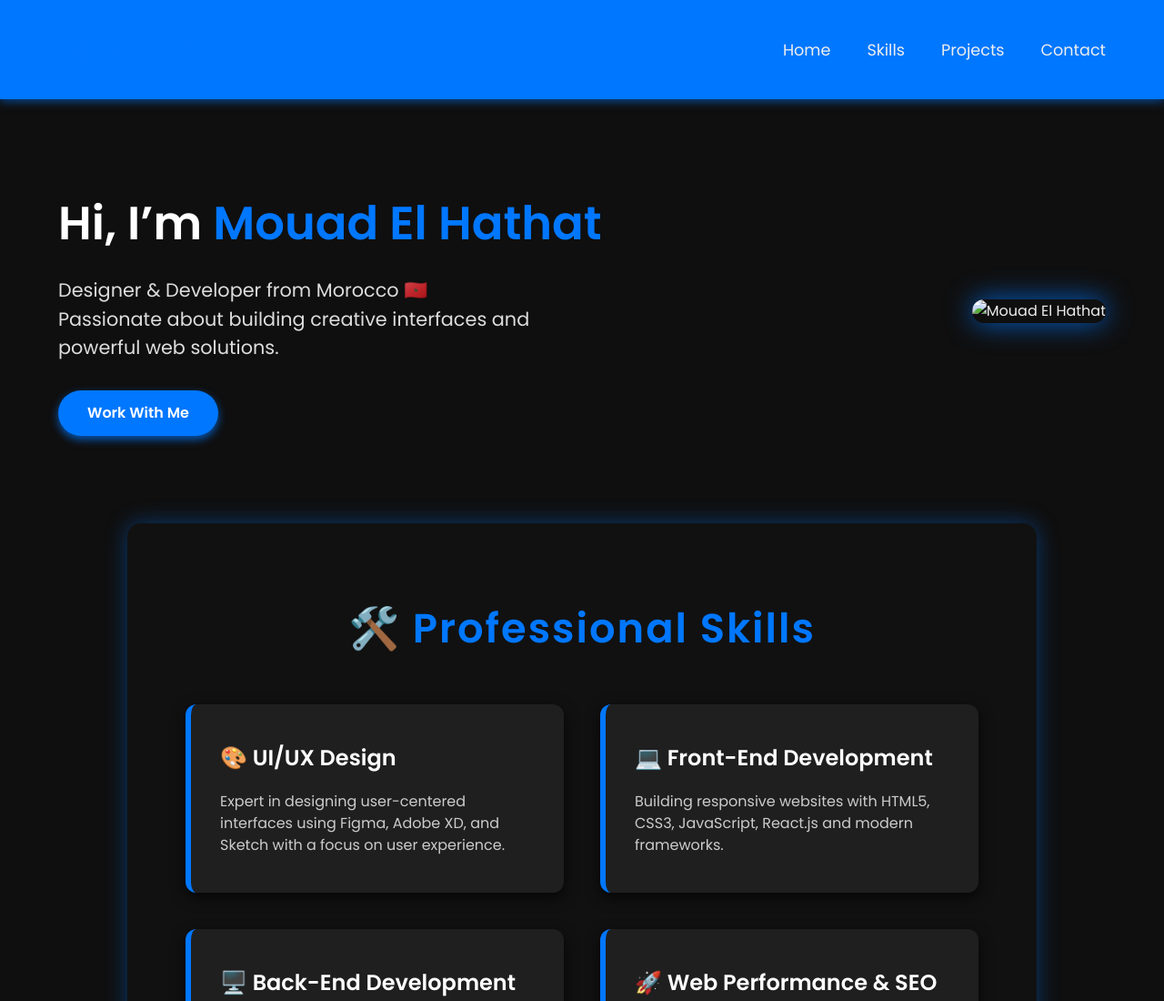
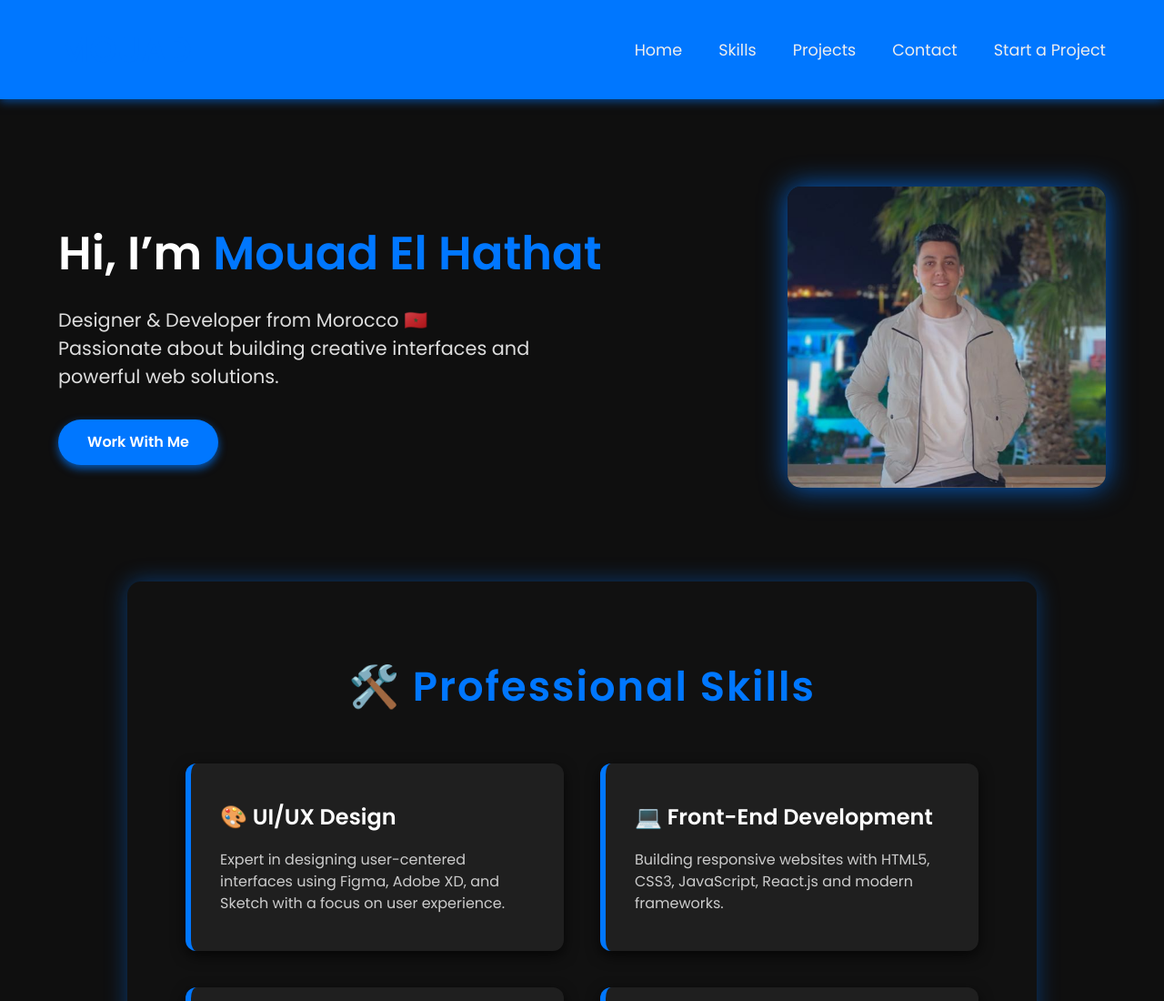
Before and after one commit to cybertechnology101/elhathat, a plain HTML site: page index.html in a window 1280 px wide. Shown: the top 1100 px of the page at 91% size. Drawn offline with Linux system fonts and the light colour scheme.

Commit message:
Update index.html

```diff
--- a/index.html
+++ b/index.html
@@ -18,6 +18,7 @@
         <li><a href="#skills">Skills</a></li>
         <li><a href="#projects">Projects</a></li>
         <li><a href="#contact">Contact</a></li>
+         <li><a href="form.html">Start a Project</a></li>
       </ul>
     </nav>
   </header>
@@ -30,7 +31,7 @@
       <a href="#contact" class="btn">Work With Me</a>
     </div>
     <div class="image">
-      <img src="mouad.jpg" alt="Mouad El Hathat">
+      <img src="main.png" alt="Mouad El Hathat">
     </div>
   </section>
 
```
